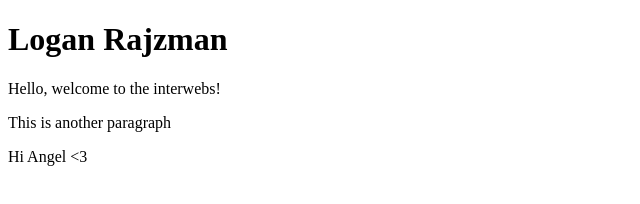
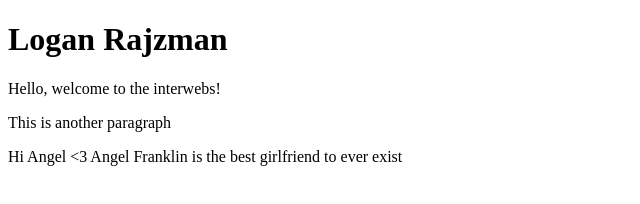
Before and after one commit to LoganR11/LoganR11.github.io, a plain HTML site: page demo/index.html in a window 1280 px wide. Shown: the whole page, without its empty margins (0-640 px from the left). Drawn offline with Linux system fonts and the light colour scheme.

Commit message:
Another messge

```diff
--- a/demo/index.html
+++ b/demo/index.html
@@ -13,3 +13,4 @@
 </html>
 <p>This is another paragraph</p>
 Hi Angel <3
+Angel Franklin is the best girlfriend to ever exist
```
